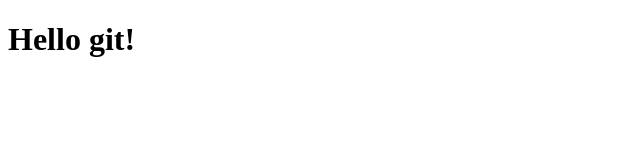
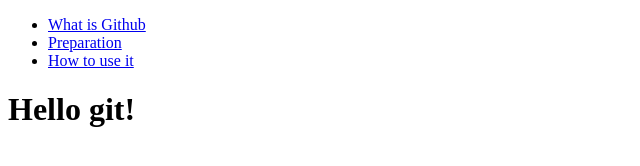
Before and after one commit to mw-codes/git-intro, a plain HTML site: page index.html in a window 1280 px wide. Shown: the whole page, without its empty margins (0-640 px from the left). Drawn offline with Linux system fonts and the light colour scheme.

Commit message:
add navigation

```diff
--- a/index.html
+++ b/index.html
@@ -1,11 +1,23 @@
 <!DOCTYPE html>
 <html lang="en">
+
 <head>
   <meta charset="UTF-8" />
   <meta name="viewport" content="width=device-width, initial-scale=1.0" />
   <title>Document</title>
 </head>
+<header>
+  <nav class="navbar">
+    <ul>
+      <li><a href="#">What is Github</a></li>
+      <li><a href="#">Preparation</a></li>
+      <li><a href="#">How to use it</a></li>
+    </ul>
+  </nav>
+</header>
+
 <body>
   <h1>Hello git!</h1>
 </body>
+
 </html>
```
Lines whose indentation alone changed are shown as unchanged.
